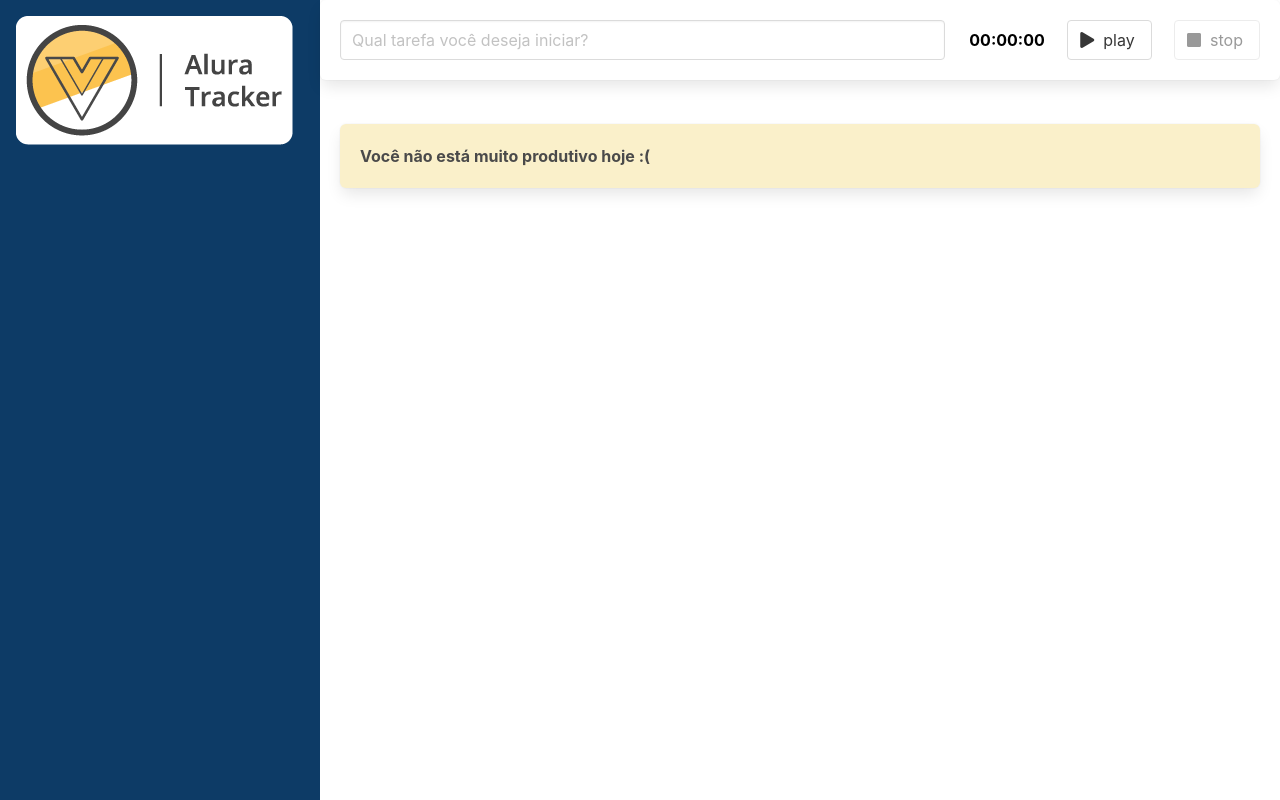
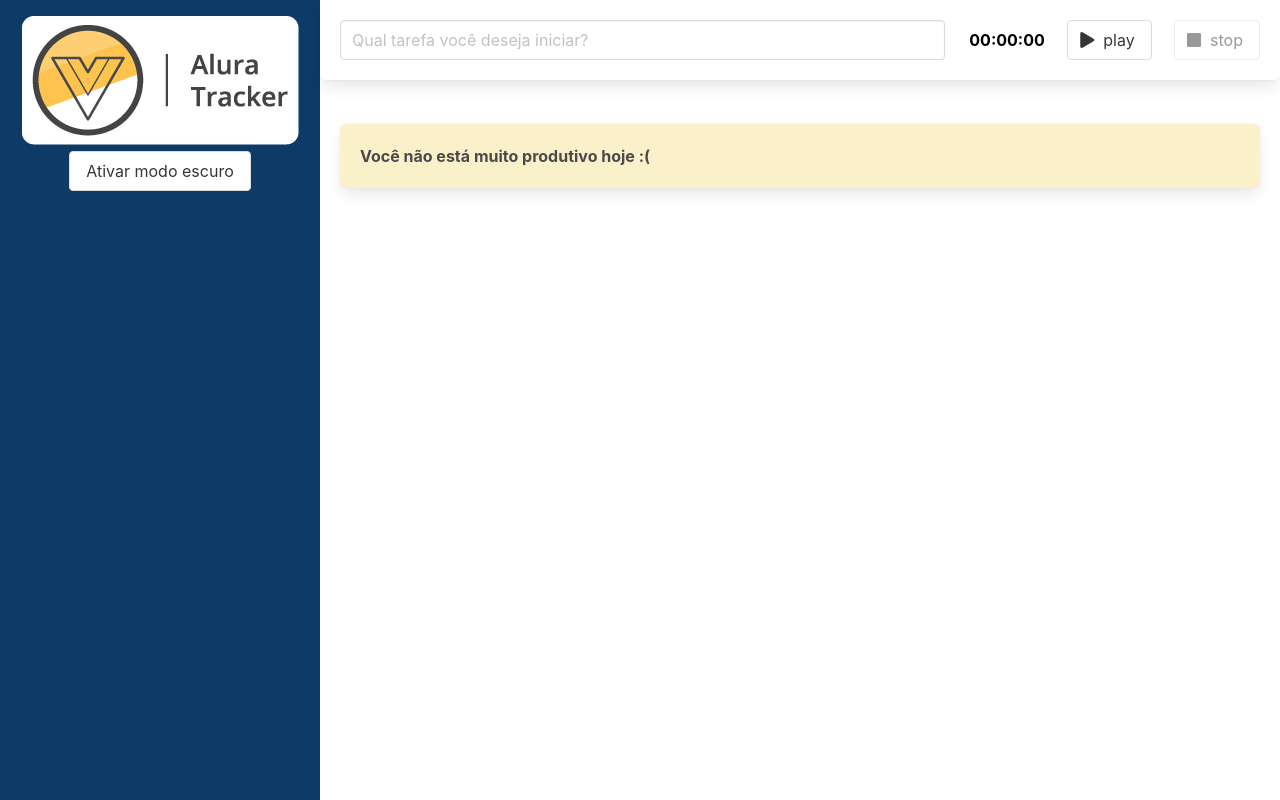
Before and after one commit to isabellacoliveira/alura-tracker-updated, a Vue app: page / in a window 1280 px wide. Built offline with nearby package versions, Linux system fonts and the light colour scheme.

Commit message:
fim video 4.2

```diff
--- a/src/App.vue
+++ b/src/App.vue
@@ -1,7 +1,7 @@
 <template>
-  <main class="columns is-gapless is-multiline">
+  <main class="columns is-gapless is-multiline" :class="{ 'modo-escuro': modoEscuroAtivo }">
     <div class="column is-one-quarter">
-      <BarraLateral />
+      <BarraLateral @aoTemaAlterado="trocarTema"/>
     </div>
     <div class="column is-three-quarter conteudo">
       <Formulario @aoSalvarTarefa="salvarTarefa"/>
@@ -33,7 +33,8 @@
   },
   data () {
     return {
-      tarefas: [] as ITarefa[]
+      tarefas: [] as ITarefa[],
+      modoEscuroAtivo: false
     }
   },
   computed: {
@@ -44,6 +45,9 @@
   methods: {
     salvarTarefa (tarefa: ITarefa) {
       this.tarefas.push(tarefa)
+    },
+    trocarTema (modoEscuroAtivo: boolean) {
+      this.modoEscuroAtivo = modoEscuroAtivo
     }
   }
 });
--- a/src/components/BarraLateral.vue
+++ b/src/components/BarraLateral.vue
@@ -3,6 +3,9 @@
       <h1>
         <img src="../assets/logo.png" alt="">
       </h1>
+      <button class="button" @click="alterarTema">
+        {{ textoBotao }}
+      </button>
   </header>
 </template>
 
@@ -10,7 +13,27 @@
 import { defineComponent } from 'vue'
 
 export default defineComponent({
-  name: 'BarraLateral'
+  name: 'BarraLateral',
+  emits: ['aoTemaAlterado'],
+  data () {
+    return {
+      modoEscuroAtivo: false
+    }
+  },
+  computed: {
+    textoBotao () {
+      if (this.modoEscuroAtivo) {
+        return 'Desativar modo escuro'
+      }
+      return 'Ativar modo escuro'
+    }
+  },
+  methods: {
+    alterarTema () {
+      this.modoEscuroAtivo = !this.modoEscuroAtivo
+      this.$emit('aoTemaAlterado', this.modoEscuroAtivo)
+    }
+  }
 })
 </script>
 
@@ -20,6 +43,7 @@
   background: #0d3b66;
   width: 100%;
   height: 100vh;
+  text-align: center;
 }
 @media only screen and (max-width: 768px) {
   header {
```
